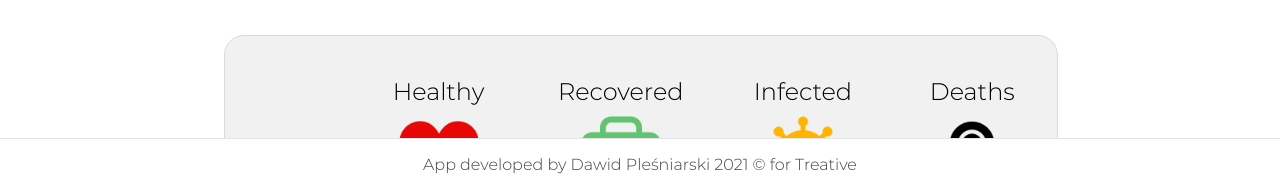
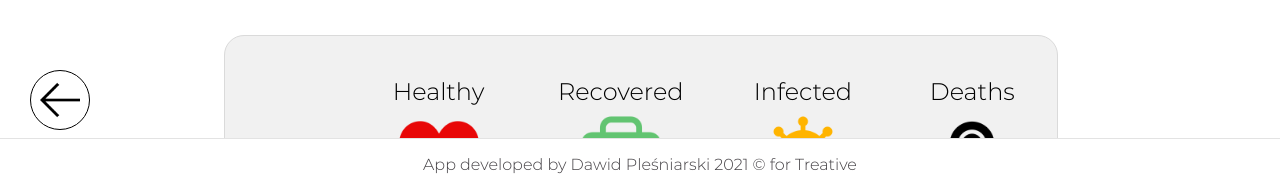
Before and after one commit to dawidplesniarski/trajectory-simulation, a React (Create React App) app: page /simulation in a window 1280 px wide. Shown: the part 610-790 px from the top of the page. Built offline with nearby package versions, Linux system fonts and the light colour scheme.

Commit message:
Back button added

```diff
--- /dev/null
+++ b/src/components/atoms/BackButton/BackButton.js
@@ -0,0 +1,43 @@
+import React from "react";
+import styled from 'styled-components';
+import LeftArrow from '../../../assets/images/left-arrow.png';
+
+const StyledBackButton = styled.button`
+  display: flex;
+  width: 60px;
+  height: 60px;
+  position: fixed;
+  left: 30px;
+  bottom: 60px;
+  align-items: center;
+  justify-content: center;
+  border-radius: 50%;
+  background-color: transparent;
+  border: 1px solid black;
+  z-index: 1;
+  @media (max-width: 768px) {
+    left: 10px;
+    bottom: 10px;
+    width: 30px;
+    height: 30px;
+  }
+`;
+
+const StyledBackButtonIcon = styled.img`
+  width: 2.5rem;
+  height: 2.5rem;
+  @media (max-width: 768px) {
+    width: 1.25rem;
+    height: 1.25rem;
+  }
+`;
+
+const BackButton = ({onClick}) => {
+    return(
+        <StyledBackButton onClick={onClick}>
+            <StyledBackButtonIcon src={LeftArrow}/>
+        </StyledBackButton>
+    );
+};
+
+export default BackButton;
--- a/src/pages/SimulationPage.js
+++ b/src/pages/SimulationPage.js
@@ -5,6 +5,7 @@ import SimulationDayCell from "../components/tables/SimulationTable/SimulationDa
 import {generateLabels, getDeathsNumber, getRecoveredNumber, simulation} from "../utils/helpers";
 import Footer from "../components/molecules/Footer";
 import { Line } from "react-chartjs-2";
+import BackButton from "../components/atoms/BackButton/BackButton";
 
 const StyledContainer = styled.div`
   display: flex;
@@ -68,17 +69,18 @@ const data = {
     ]
 };
 
-const SimulationPage = (props) => {
+const SimulationPage = ({location, history}) => {
     const [simulationTitle, setSimulationTitle] = useState('Simulation');
 
     useEffect(() => {
-        if(props.location.nameProps) {
-            setSimulationTitle(props.location.nameProps.name);
+        if(location.nameProps) {
+            setSimulationTitle(location.nameProps.name);
         }
     },[])
 
     return (
         <>
+            <BackButton onClick={() => history.push('/')}/>
             <StyledContainer>
                 <StyledPageTitle>{simulationTitle}</StyledPageTitle>
                 <StyledPageSubtitle>Summary</StyledPageSubtitle>
```
Also changed, not shown: src/assets/images/left-arrow.png (added).
